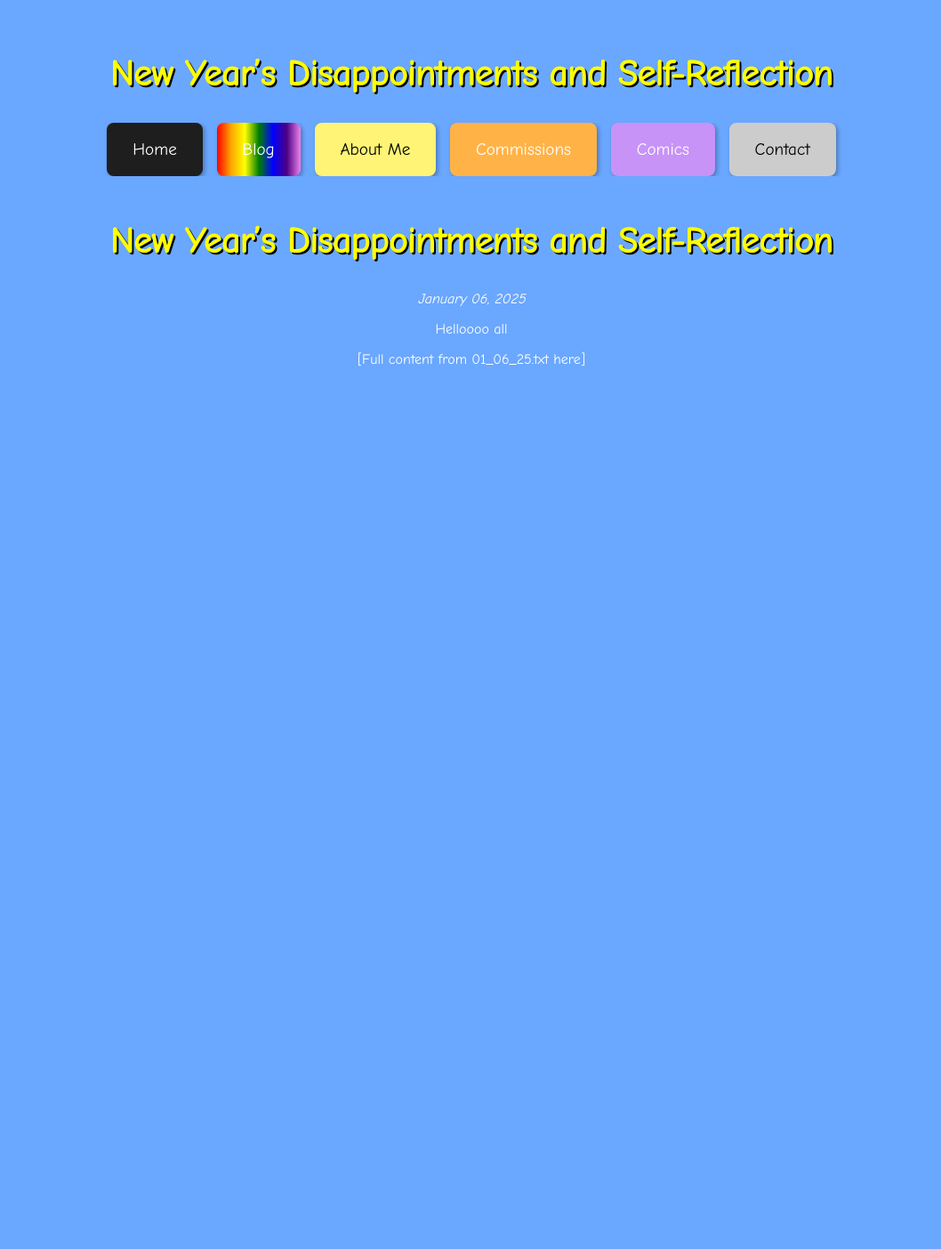
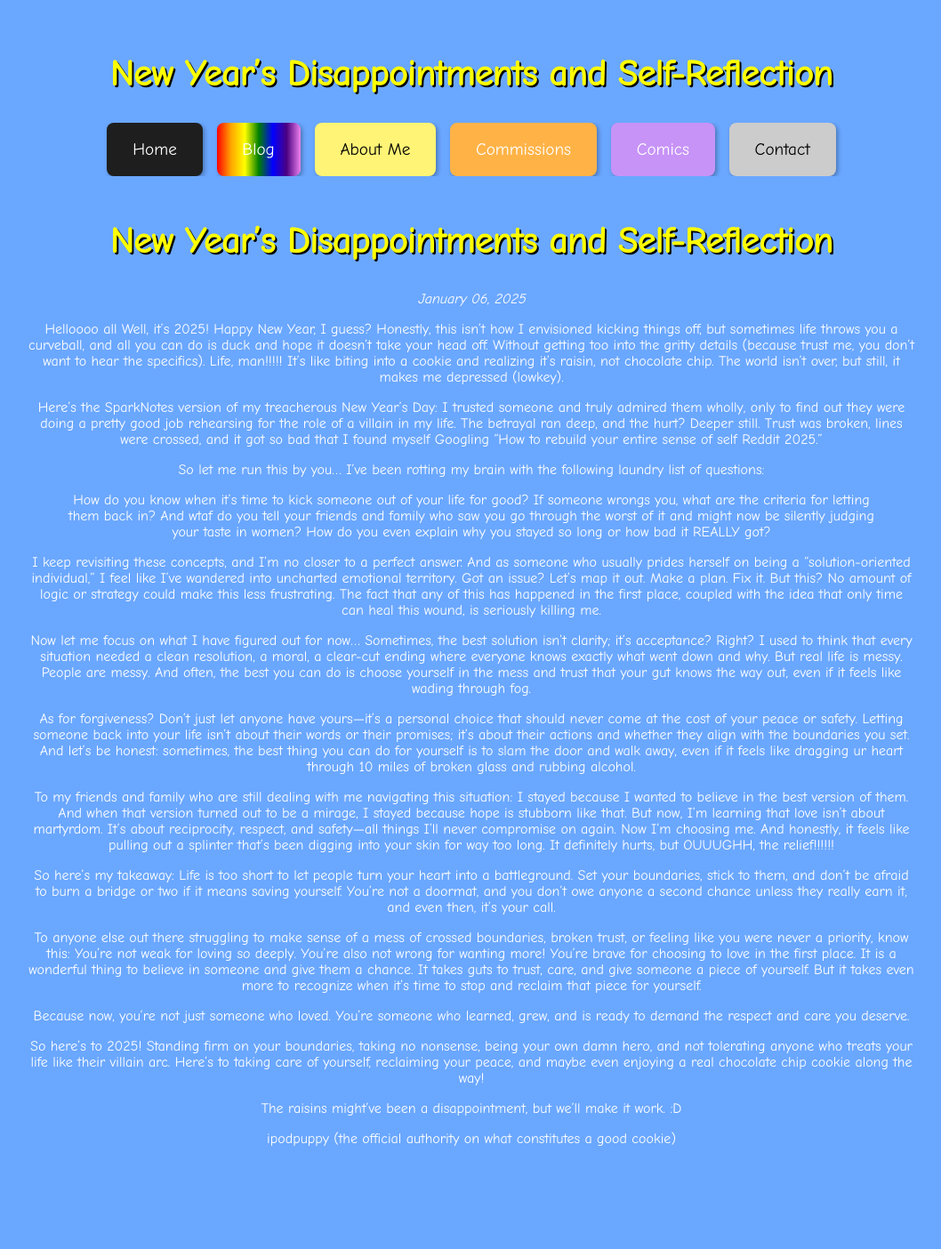
Before and after one commit to Chrissy-and-Chloe/ipodpuppywebsite, a Jekyll site: the page built from _posts/2025-01-06-new-years-disappointments.md, in a window 1280 px wide. Shown: the whole page at 89% size, without its empty margins (110-1168 px from the left). Built offline with Jekyll 4.4.1, drawn with Linux system fonts in a browser that asks for light colours; before the commit the page ends 900 px from its top, so only the background shows below that.

Commit message:
Update 2025-01-06-new-years-disappointments.md

```diff
--- a/_posts/2025-01-06-new-years-disappointments.md
+++ b/_posts/2025-01-06-new-years-disappointments.md
@@ -5,5 +5,33 @@ date: 2025-01-06
 ---
 
 Helloooo all
+Well, it's 2025! Happy New Year, I guess?
+Honestly, this isn’t how I envisioned kicking things off, but sometimes life throws you a curveball, and all you can do is duck and hope it doesn’t take your head off. Without getting too into the gritty details (because trust me, you don’t want to hear the specifics). Life, man!!!!! It’s like biting into a cookie and realizing it’s raisin, not chocolate chip. The world isn't over, but still, it makes me depressed (lowkey).
 
-[Full content from 01_06_25.txt here]
+Here’s the SparkNotes version of my treacherous New Year's Day: I trusted someone and truly admired them wholly, only to find out they were doing a pretty good job rehearsing for the role of a villain in my life. The betrayal ran deep, and the hurt? Deeper still. Trust was broken, lines were crossed, and it got so bad that I found myself Googling “How to rebuild your entire sense of self Reddit 2025.”
+
+So let me run this by you... I’ve been rotting my brain with the following laundry list of questions:
+
+> How do you know when it’s time to kick someone out of your life for good?
+> If someone wrongs you, what are the criteria for letting them back in?
+> And wtaf do you tell your friends and family who saw you go through the worst of it and might now be silently judging your taste in women? How do you even explain why you stayed so long or how bad it REALLY got?
+
+I keep revisiting these concepts, and I’m no closer to a perfect answer. And as someone who usually prides herself on being a “solution-oriented individual,” I feel like I’ve wandered into uncharted emotional territory. Got an issue? Let’s map it out. Make a plan. Fix it. But this? No amount of logic or strategy could make this less frustrating. The fact that any of this has happened in the first place, coupled with the idea that only time can heal this wound, is seriously killing me.
+
+Now let me focus on what I have figured out for now... Sometimes, the best solution isn’t clarity; it’s acceptance? Right? I used to think that every situation needed a clean resolution, a moral, a clear-cut ending where everyone knows exactly what went down and why. But real life is messy. People are messy. And often, the best you can do is choose yourself in the mess and trust that your gut knows the way out, even if it feels like wading through fog.
+
+As for forgiveness? Don't just let anyone have yours—it’s a personal choice that should never come at the cost of your peace or safety. Letting someone back into your life isn’t about their words or their promises; it’s about their actions and whether they align with the boundaries you set. And let’s be honest: sometimes, the best thing you can do for yourself is to slam the door and walk away, even if it feels like dragging ur heart through 10 miles of broken glass and rubbing alcohol.
+
+To my friends and family who are still dealing with me navigating this situation: I stayed because I wanted to believe in the best version of them. And when that version turned out to be a mirage, I stayed because hope is stubborn like that. But now, I’m learning that love isn’t about martyrdom. It’s about reciprocity, respect, and safety—all things I’ll never compromise on again. Now I’m choosing me. And honestly, it feels like pulling out a splinter that’s been digging into your skin for way too long. It definitely hurts, but OUUUGHH, the relief!!!!!!
+
+So here’s my takeaway: Life is too short to let people turn your heart into a battleground. Set your boundaries, stick to them, and don’t be afraid to burn a bridge or two if it means saving yourself. You’re not a doormat, and you don’t owe anyone a second chance unless they really earn it, and even then, it’s your call.
+
+To anyone else out there struggling to make sense of a mess of crossed boundaries, broken trust, or feeling like you were never a priority, know this: You’re not weak for loving so deeply. You’re also not wrong for wanting more! You’re brave for choosing to love in the first place. It is a wonderful thing to believe in someone and give them a chance. It takes guts to trust, care, and give someone a piece of yourself. But it takes even more to recognize when it’s time to stop and reclaim that piece for yourself.
+
+Because now, you’re not just someone who loved. You’re someone who learned, grew, and is ready to demand the respect and care you deserve.
+
+So here’s to 2025! Standing firm on your boundaries, taking no nonsense, being your own damn hero, and not tolerating anyone who treats your life like their villain arc. Here’s to taking care of yourself, reclaiming your peace, and maybe even enjoying a real chocolate chip cookie along the way!
+
+The raisins might’ve been a disappointment, but we’ll make it work. :D
+
+ipodpuppy (the official authority on what constitutes a good cookie)
```
